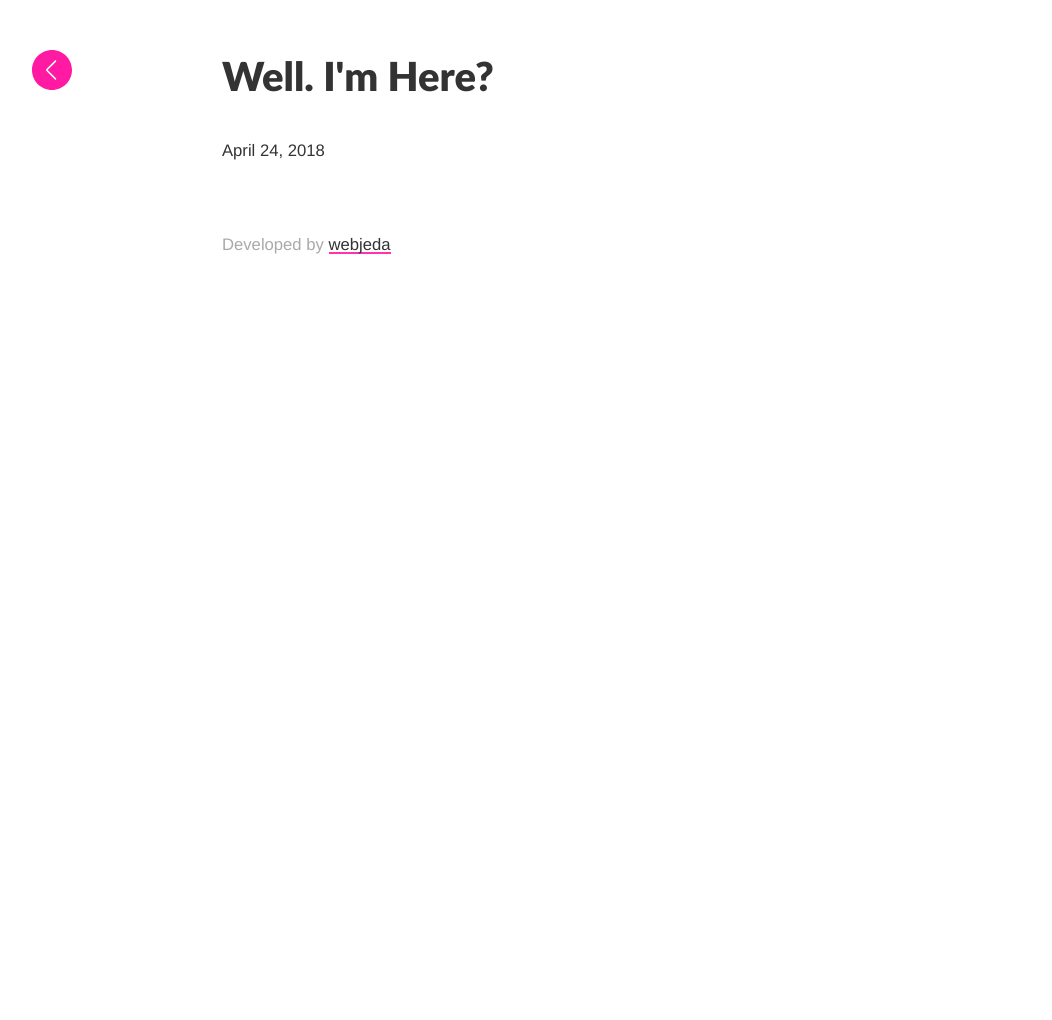
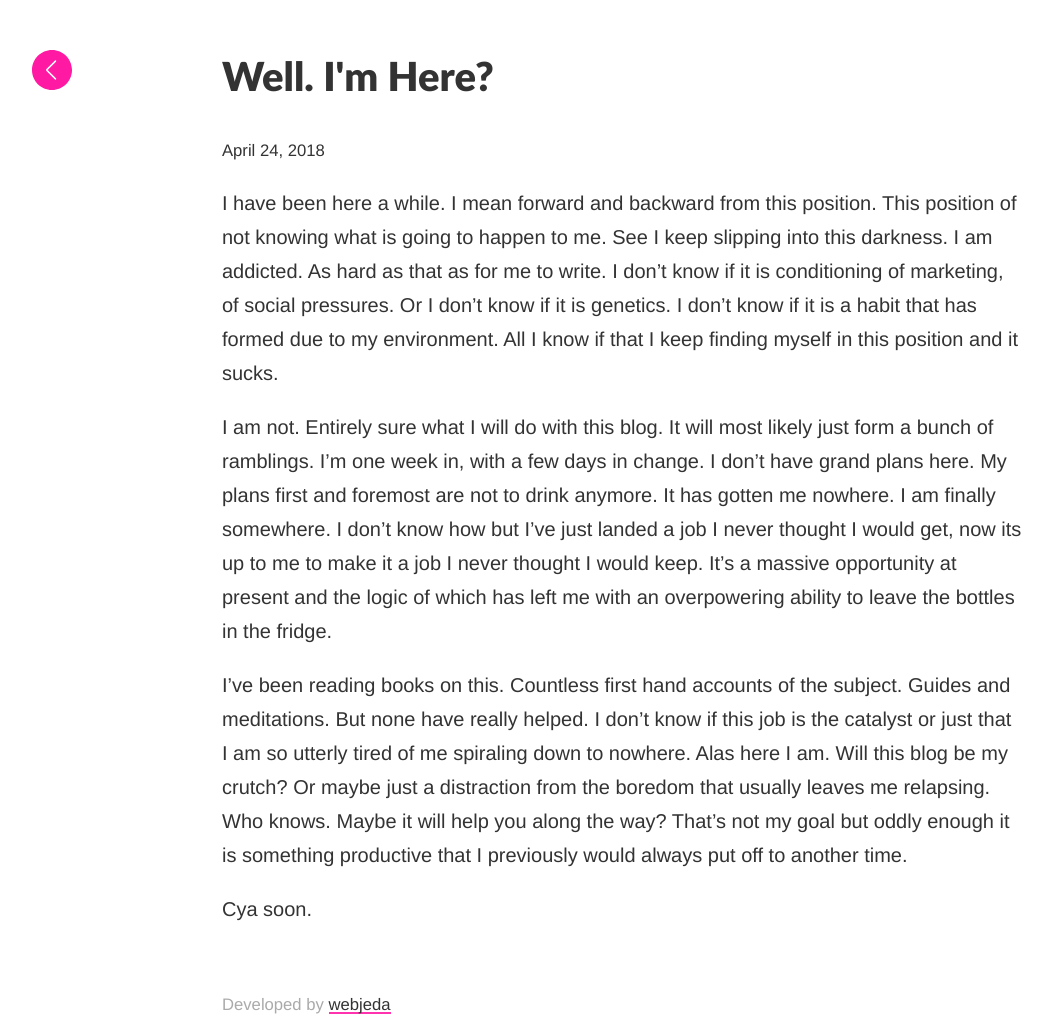
Before and after one commit to exclaim2000/exclaim, a Jekyll site: the page built from _posts/2018-04-24-well-im-here.md, in a window 1280 px wide. Shown: the whole page, without its empty margins (18-1070 px from the left). Built offline with Jekyll 4.4.1, drawn with Linux system fonts in a browser that asks for light colours; before the commit the page ends 980 px from its top, so only the background shows below that.

Commit message:
Tue Apr 24 20:41:16 PDT 2018

```diff
--- a/_posts/2018-04-24-well-im-here.md
+++ b/_posts/2018-04-24-well-im-here.md
@@ -2,3 +2,10 @@
 title: Well. I'm here?
 layout: post
 ---
+I have been here a while. I mean forward and backward from this position. This position of not knowing what is going to happen to me. See I keep slipping into this darkness. I am addicted. As hard as that as for me to write. I don’t know if it is conditioning of marketing, of social pressures. Or I don’t know if it is genetics. I don’t know if it is a habit that has formed due to my environment. All I know if that I keep finding myself in this position and it sucks.
+
+I am not. Entirely sure what I will do with this blog. It will most likely just form a bunch of ramblings. I’m one week in, with a few days in change. I don’t have grand plans here. My plans first and foremost are not to drink anymore. It has gotten me nowhere. I am finally somewhere. I don’t know how but I’ve just landed a job I never thought I would get, now its up to me to make it a job I never thought I would keep. It’s a massive opportunity at present and the logic of which has left me with an overpowering ability to leave the bottles in the fridge.
+
+I’ve been reading books on this. Countless first hand accounts of the subject. Guides and meditations. But none have really helped. I don’t know if this job is the catalyst or just that I am so utterly tired of me spiraling down to nowhere. Alas here I am. Will this blog be my crutch? Or maybe just a distraction from the boredom that usually leaves me relapsing. Who knows. Maybe it will help you along the way? That’s not my goal but oddly enough it is something productive that I previously would always put off to another time.
+
+Cya soon.
```
